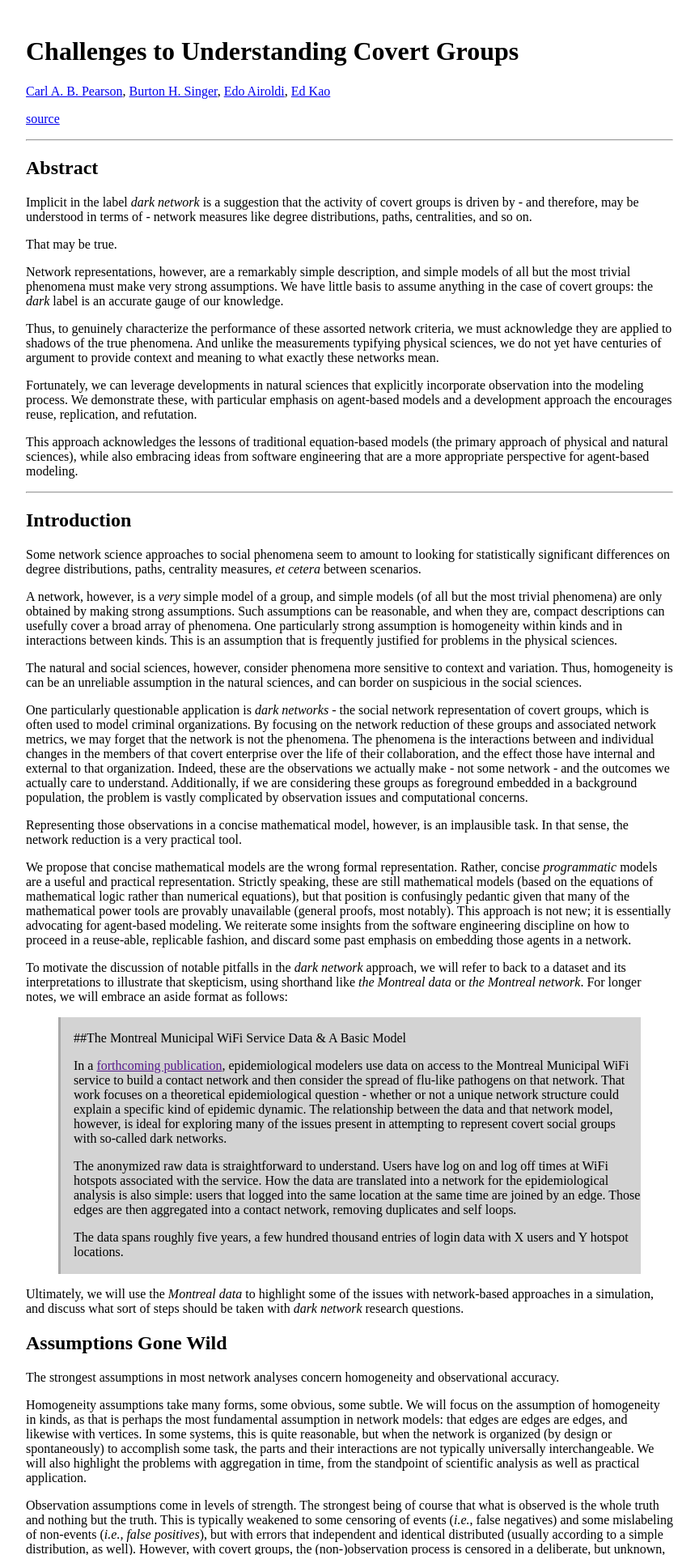
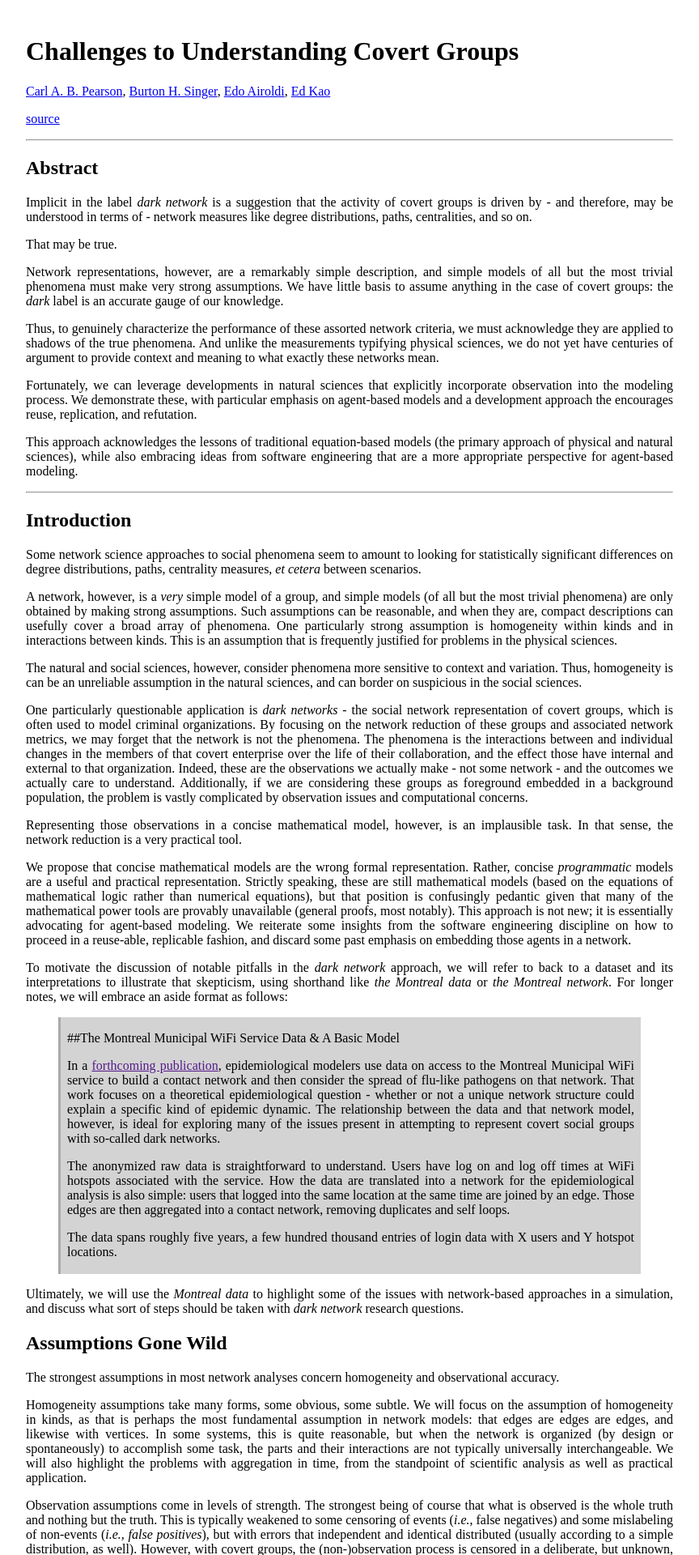
Before and after one commit to pearsonca/scala-commsim, a Jekyll site: the page built from index.md, in a window 1280 px wide. Shown: the top 1920 px of the page at 81% size, without its empty margins (208-1072 px from the left). Built offline with Jekyll 4.4.1, drawn with Linux system fonts in a browser that asks for light colours; formulas are drawn with MathJax 3.

Commit message:
css fixes

```diff
--- a/css/site.css
+++ b/css/site.css
@@ -5,12 +5,14 @@
   padding: 1em;
   color: black;
   background-color: white;
+  text-align: justify;
 }
 
 .main blockquote {
   background: #D3D3D3;
   border-left: solid 0.2em #A9A9A9;
-  padding-left: 1em;
+  padding-left: 0.5em;
+  padding-right: 0.5em;
   padding-top: 0.1em;
   padding-bottom: 0.1em;
 }
```
